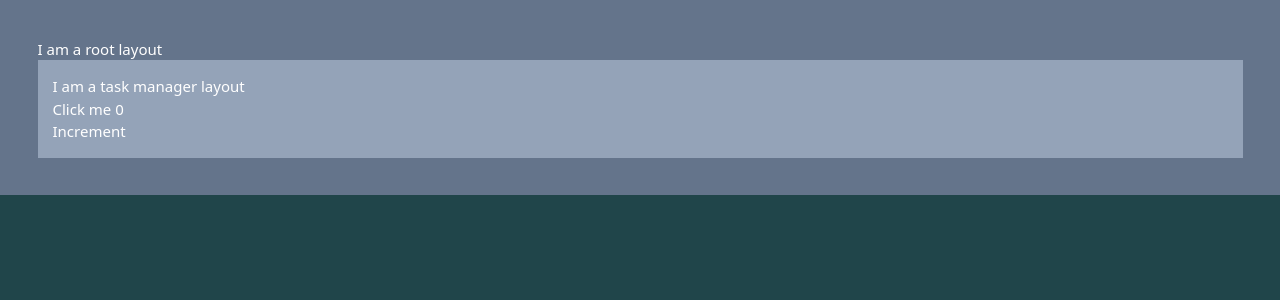
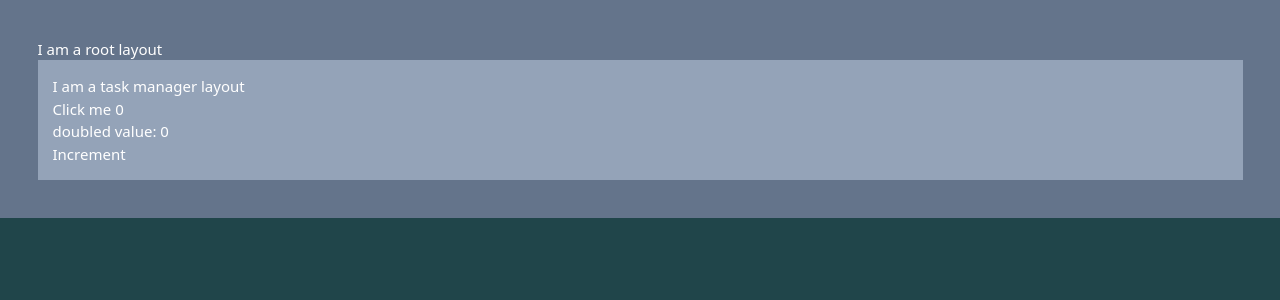
Before and after one commit to allanReyMacasaquit/almac, a SvelteKit app in the folder apps/task/: page /task-manager in a window 1280 px wide. Shown: the top 300 px of the page. Built offline with nearby package versions, Linux system fonts and the light colour scheme.

Commit message:
reactive declarations

```diff
--- a/apps/task/src/routes/task-manager/+page.svelte
+++ b/apps/task/src/routes/task-manager/+page.svelte
@@ -5,9 +5,12 @@
 			console.log('I am the winner');
 		}
 	}
+
+	$: doubled = count * 2;
 </script>
 
 <h1 class="text-white">Click me {count}</h1>
+<h1>doubled value: {doubled}</h1>
 <button
 	on:click={() => {
 		count++;
```
